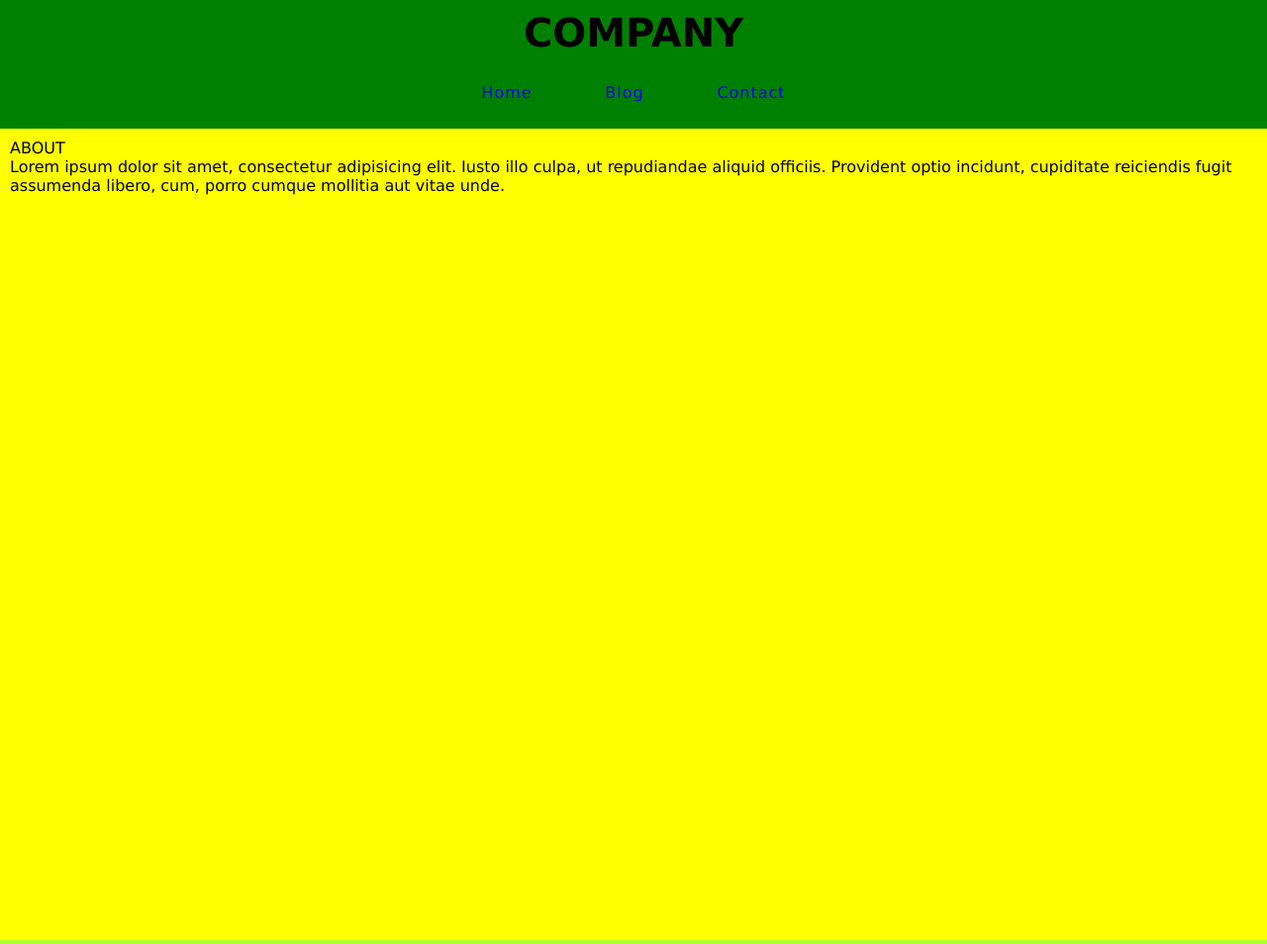
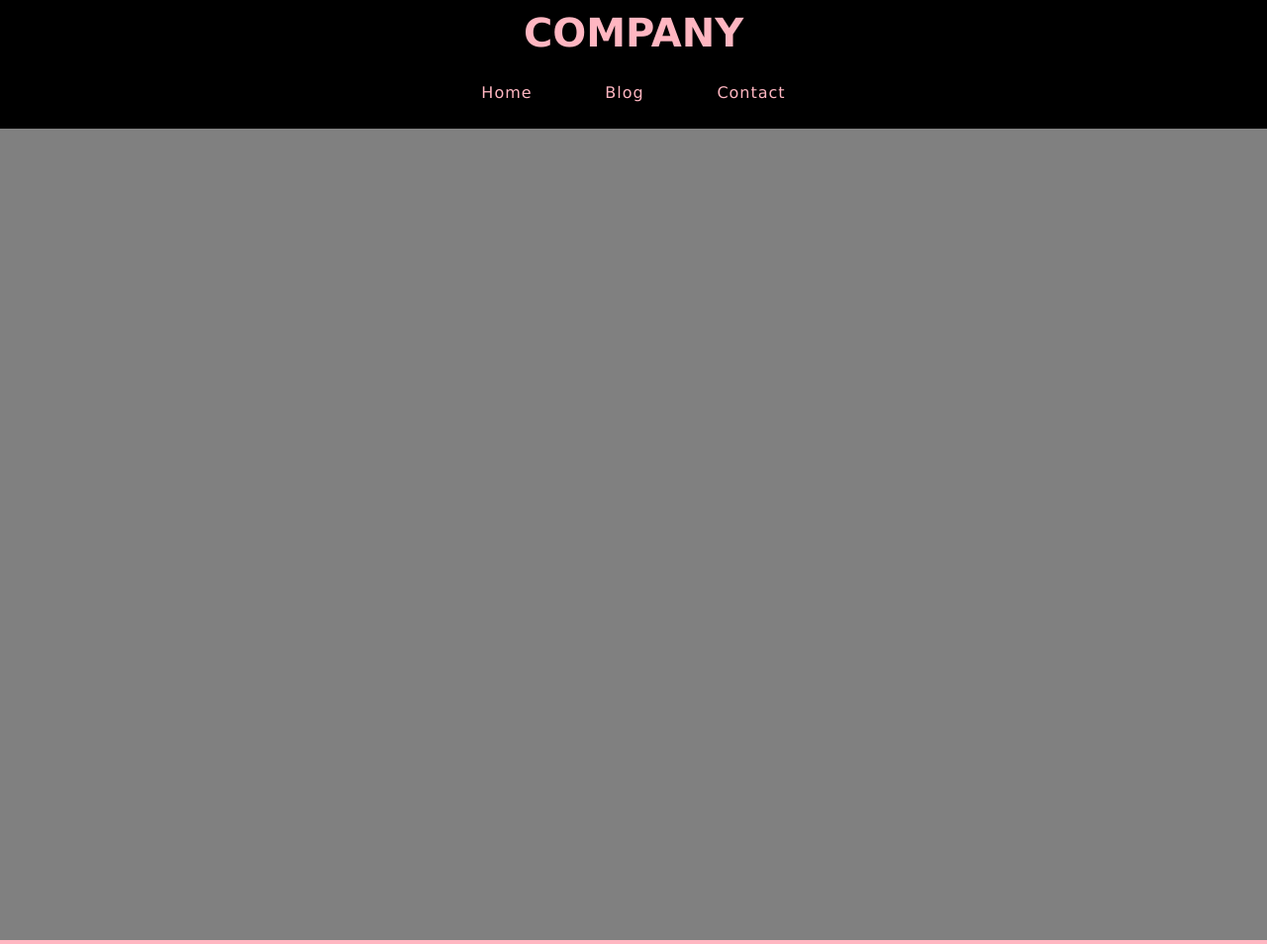
Before and after one commit to JohnFoster44/Web-Blocks, a PHP site: page / in a window 1280 px wide. Shown: the top 954 px of the page at 99% size. Run offline with PHP 8.4, Linux system fonts and the light colour scheme.

Commit message:
skeleton update 2

```diff
--- a/Website-Skeleton/index.html
+++ b/Website-Skeleton/index.html
@@ -21,13 +21,12 @@
     </header>
 
     <div class="section-a">
-      <p>ABOUT</p>
-      <p>
-        Lorem ipsum dolor sit amet, consectetur adipisicing elit. Iusto illo
-        culpa, ut repudiandae aliquid officiis. Provident optio incidunt,
-        cupiditate reiciendis fugit assumenda libero, cum, porro cumque mollitia
-        aut vitae unde.
-      </p>
+      <div class="images">
+        <img
+          src=""
+          alt=""
+        />
+      </div>
     </div>
     <div class="section-b">
       <p>BLOG</p>
@@ -37,6 +36,21 @@
         corporis inventore neque quidem quas excepturi officia quisquam harum
         voluptatibus.
       </div>
+
+      <div class="images">
+        <img
+          src="https://images.unsplash.com/photo-1590112692352-90e684a38a90?ixlib=rb-1.2.1&ixid=eyJhcHBfaWQiOjEyMDd9&auto=format&fit=crop&w=1296&q=60"
+          alt=""
+        />
+        <img
+          src="https://images.unsplash.com/photo-1590112692352-90e684a38a90?ixlib=rb-1.2.1&ixid=eyJhcHBfaWQiOjEyMDd9&auto=format&fit=crop&w=1296&q=60"
+          alt=""
+        />
+        <img
+          src="https://images.unsplash.com/photo-1590112692352-90e684a38a90?ixlib=rb-1.2.1&ixid=eyJhcHBfaWQiOjEyMDd9&auto=format&fit=crop&w=1296&q=60"
+          alt=""
+        />
+      </div>
     </div>
 
     <footer>
@@ -45,7 +59,6 @@
         <p>two</p>
         <p>three</p>
         <p>four</p>
-
       </div>
     </footer>
   </body>
--- a/Website-Skeleton/style.css
+++ b/Website-Skeleton/style.css
@@ -6,10 +6,11 @@
 html,
 body {
   background: white;
-  --section-a-col: yellow;
-  --section-b-col: greenyellow;
-  --head-and-foot: green;
+  --section-a-col: grey;
+  --section-b-col: lightpink;
+  --head-and-foot: black;
   font-family: Verdana, Geneva, Tahoma, sans-serif;
+  overflow-x: hidden;
 }
 
 nav {
@@ -32,6 +33,11 @@ nav {
 .nav-links a {
   text-decoration: none;
   letter-spacing: 1px;
+  color: lightpink;
+}
+.nav-links a:hover {
+  color: white;
+  transition: ease-in-out 0.5s;
 }
 
 header {
@@ -40,6 +46,7 @@ header {
 }
 
 h1 {
+  color: lightpink;
   margin: 5px;
   text-align: center;
   font-size: 40px;
@@ -51,6 +58,7 @@ footer {
 }
 
 .section-a {
+  position: relative;
   background-color: var(--section-a-col);
   padding: 10px 10px;
   height: 100vh;
@@ -61,3 +69,16 @@ footer {
   padding: 10px 10px;
   height: 100vh;
 }
+
+.images{
+  display: flex;
+  width: 100vw;
+  height: auto;
+}
+
+.images img{
+  align-items: center;
+  justify-content: space-around;
+  padding: 5px;
+
+}
```
Lines whose indentation alone changed are shown as unchanged.
